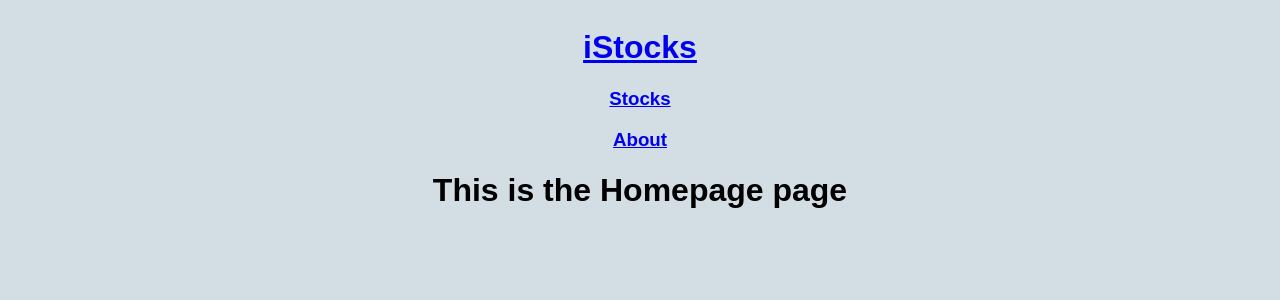
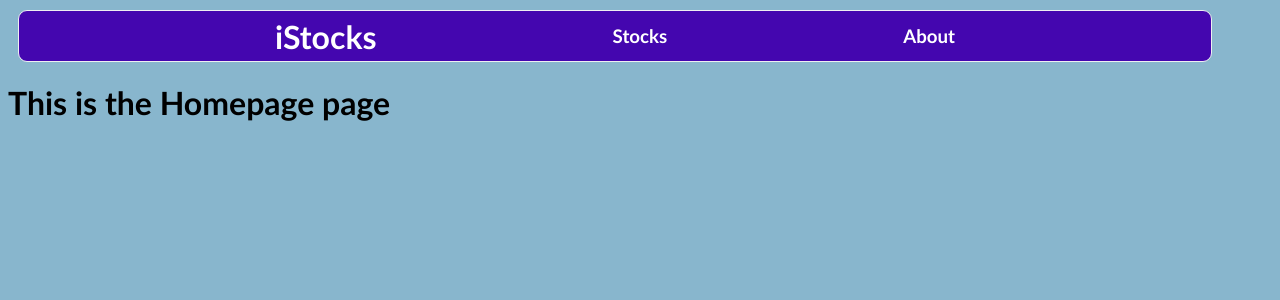
Before and after one commit to typhoon1zero2/iStockApp, a React (Create React App) app: page / in a window 1280 px wide. Shown: the top 300 px of the page. Built offline with nearby package versions, Linux system fonts and the light colour scheme.

Commit message:
Commit css & finish stocks app

```diff
--- a/src/pages/Stock.js
+++ b/src/pages/Stock.js
@@ -24,21 +24,21 @@ export default function Stock() {
   const loaded = () => {
     return (
       <div className="Show">
-        {/* <h1 className="show-name">{stock.name}</h1> */}
+        <h1 className="show-name">{stock.name}</h1>
         {/* <h2>Symbol: {stock.symbol}</h2> */}
-        {/* <p>Last Price: ${stock.lastPrice}</p>
-        <p>Change: ${stock.change}</p>
-        <p>Day High: ${stock.high}</p>
-        <p>Day Low: ${stock.low}</p>
-        <p>Open: ${stock.open}</p> */}
+            <p>Last Price: ${stock.lastPrice}</p>
+            <p>Change: ${stock.change}</p>
+            <p>Day High: ${stock.high}</p>
+            <p>Day Low: ${stock.low}</p>
+            <p>Open: ${stock.open}</p>
       </div>
     );
   };
   const loading = <h1>Loading...</h1>;
   return (
     <div className="stock-symbol">
-      {/* <h1>Stock : {symbol}</h1> */}
-      {stock.symbol ? loaded() : loading}
+            <h1>Stock : {symbol}</h1>
+            {stock.symbol ? loaded() : loading}
     </div>
   );
 }
--- a/src/style.css
+++ b/src/style.css
@@ -1,12 +1,29 @@
 body {
-  background: #d2dee4;
+  background: #88b6cd;
   /* border-radius: 9px;
   border: 10px solid #e7ecfb;
   box-shadow: 0 0 30px #22cfb8; */
   /* padding: 500px; */
-  text-align: center;
-  font-family: fantasy;
+  /* text-align: center; */
+  font-family: "Gill Sans", "Gill Sans MT", Calibri, "Trebuchet MS", sans-serif;
+  /* display: flex; */
+  /* justify-content: center; */
+}
+
+.nav {
   display: flex;
-  justify-content: center;
-
+  align-items: center;
+  justify-content: space-evenly;
+  width: 90vw;
+  height: 50px;
+  padding: 0 20px;
+  background: #4406af;
+  border-radius: 9px;
+  border: 1px solid #eeeff2;
+  /* box-shadow: 10px #da8b15; */
+  margin: 10px;
 }
+.nav a {
+  color: white;
+  text-decoration: none;
+}
```
